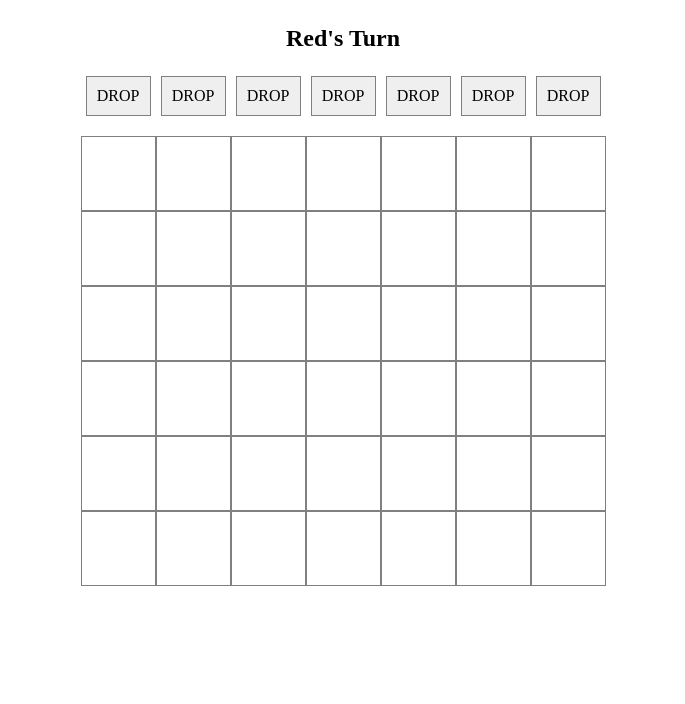
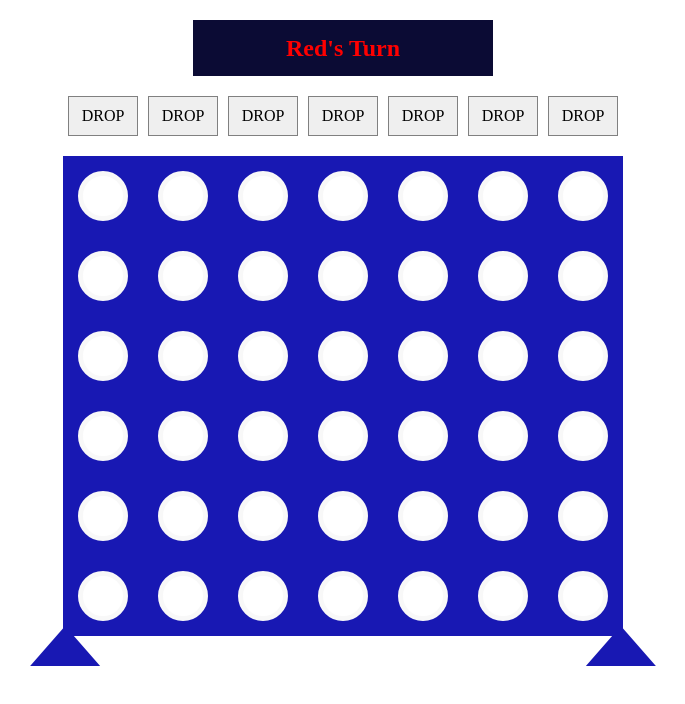
Before and after one commit to sprajams/connect-four, a React (Create React App) app: page / in a window 1280 px wide. Shown: the top 704 px of the page, without its empty margins (297-982 px from the left). Built offline with nearby package versions, Linux system fonts and the light colour scheme.

Commit message:
turn/winner display component, general styling

```diff
--- /dev/null
+++ b/src/components/Alert/index.jsx
@@ -0,0 +1,23 @@
+import styles from "./styles.module.scss";
+
+function Alert({ winner, redTurn }) {
+  return (
+    <div>
+      <h2 className={styles.title}>
+        {winner
+          ? winner === "draw"
+            ? `It's a ${winner.toUpperCase()}!`
+            : `${winner.toUpperCase()} wins!`
+          : null}
+        {!winner ? (
+          redTurn ? (
+            <span className={styles.titleRed}>Red's Turn</span>
+          ) : (
+            <span className={styles.titleYellow}>Yellow's Turn</span>
+          )
+        ) : null}
+      </h2>
+    </div>
+  );
+}
+export default Alert;
--- /dev/null
+++ b/src/components/Alert/styles.module.scss
@@ -0,0 +1,14 @@
+.title {
+  text-align: center;
+  margin: 20px;
+  width: 300px;
+  padding: 10px;
+  background-color: rgb(11, 11, 52);
+  color: white;
+}
+.titleRed {
+  color: rgb(255, 0, 0);
+}
+.titleYellow {
+  color: rgb(255, 255, 0);
+}
--- a/src/components/Board/index.jsx
+++ b/src/components/Board/index.jsx
@@ -1,4 +1,5 @@
 import { useState, useEffect } from "react";
+import Alert from "../Alert";
 import DropBtn from "../DropBtn";
 import clsx from "clsx";
 import styles from "./styles.module.scss";
@@ -34,13 +35,10 @@ function Board() {
   };
   return (
     <div className={styles.outer}>
-      <h2 className={styles.title}>
-        {winner ? `${winner} wins!` : redTurn ? `Red's Turn` : `Yellow's Turn`}
-      </h2>
-
+      <Alert winner={winner} redTurn={redTurn} />
       {winner ? (
         <button onClick={toRestart} className={styles.rematchBtn}>
-          REMATCH?
+          REMATCH
         </button>
       ) : null}
 
@@ -89,6 +87,8 @@ function Board() {
             </div>
           );
         })}
+        <div className={clsx(styles.triangle, styles.triangleLeft)}></div>
+        <div className={clsx(styles.triangle, styles.triangleRight)}></div>
       </div>
     </div>
   );
--- a/src/components/Board/styles.module.scss
+++ b/src/components/Board/styles.module.scss
@@ -1,39 +1,47 @@
-.title {
-  text-align: center;
-  padding: 20px;
-}
 .square {
-  width: 75px;
-  height: 75px;
-  border: 1px solid grey;
+  width: 50px;
+  height: 50px;
   display: flex;
   flex-direction: column;
   justify-content: center;
   align-items: center;
+  background: rgb(24, 24, 179);
+  @media (min-width: 768px) {
+    width: 80px;
+    height: 80px;
+  }
 }
 
 .wrap {
   display: flex;
   justify-content: center;
+  position: relative;
 }
 .column {
   display: flex;
   flex-direction: column-reverse;
 }
-
-.yellow {
-  background-color: rgb(234, 234, 39);
-}
-.red {
-  background-color: rgb(219, 46, 46);
-}
 .circle {
   display: flex;
   align-items: center;
   justify-content: center;
-  width: 50px;
-  height: 50px;
+  width: 35px;
+  height: 35px;
   border-radius: 50%;
+  background-color: white;
+  border: 5px solid rgb(248, 248, 248);
+  @media (min-width: 768px) {
+    width: 50px;
+    height: 50px;
+  }
+}
+.yellow {
+  background-color: rgb(249, 249, 42);
+  border: 5px solid rgb(196, 196, 23);
+}
+.red {
+  background-color: rgb(216, 35, 35);
+  border: 5px solid rgb(154, 4, 4);
 }
 .rematchBtn {
   cursor: pointer;
@@ -46,3 +54,30 @@
   flex-direction: column;
   align-items: center;
 }
+
+.triangle {
+  width: 0;
+  height: 0;
+  position: absolute;
+  border-left: 12px solid transparent;
+  border-right: 12px solid transparent;
+  border-bottom: 20px solid rgb(24, 24, 179);
+  bottom: -12px;
+  z-index: -1;
+
+  @media (min-width: 768px) {
+    border-left: 35px solid transparent;
+    border-right: 35px solid transparent;
+    border-bottom: 40px solid rgb(24, 24, 179);
+    bottom: -30px;
+  }
+}
+
+.triangleLeft {
+  left: 0;
+  transform: translate(-47%, 0);
+}
+.triangleRight {
+  right: 0;
+  transform: translate(47%, 0);
+}
--- a/src/components/DropBtn/styles.module.scss
+++ b/src/components/DropBtn/styles.module.scss
@@ -4,12 +4,18 @@
   margin-bottom: 20px;
 }
 .btn {
-  width: 65px;
+  width: 45px;
   height: 40px;
   cursor: pointer;
   border: 1px solid grey;
   transition: 0.1s ease-in-out;
+  padding: 0;
+  font-size: 0.75em;
   &:hover {
     background-color: orange;
   }
+  @media (min-width: 768px) {
+    width: 70px;
+    font-size: 1em;
+  }
 }
```
